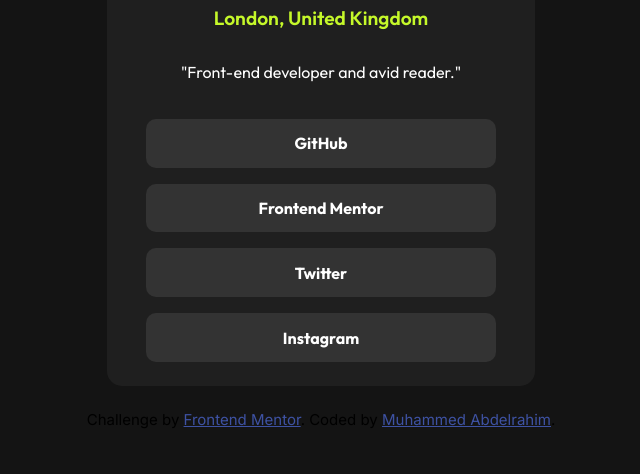
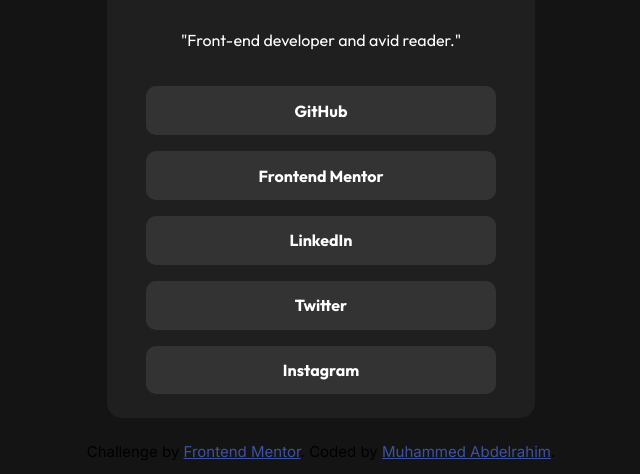
Before and after one commit to Muhammed61699/Social-links-profile, a plain HTML site: page index.html in a window 1280 px wide. Shown: the part 326-800 px from the top of the page, without its empty margins (319-959 px from the left). Drawn offline with Linux system fonts and the light colour scheme.

Commit message:
Update index.html

```diff
--- a/index.html
+++ b/index.html
@@ -19,6 +19,7 @@
           <nav class="navigation">
             <a class="btn" href="#">GitHub</a>
             <a class="btn" href="#">Frontend Mentor</a>
+            <a class="btn" href="#">LinkedIn</a>
             <a class="btn" href="#">Twitter</a>
             <a class="btn" href="#">Instagram</a>
           </nav>
```
